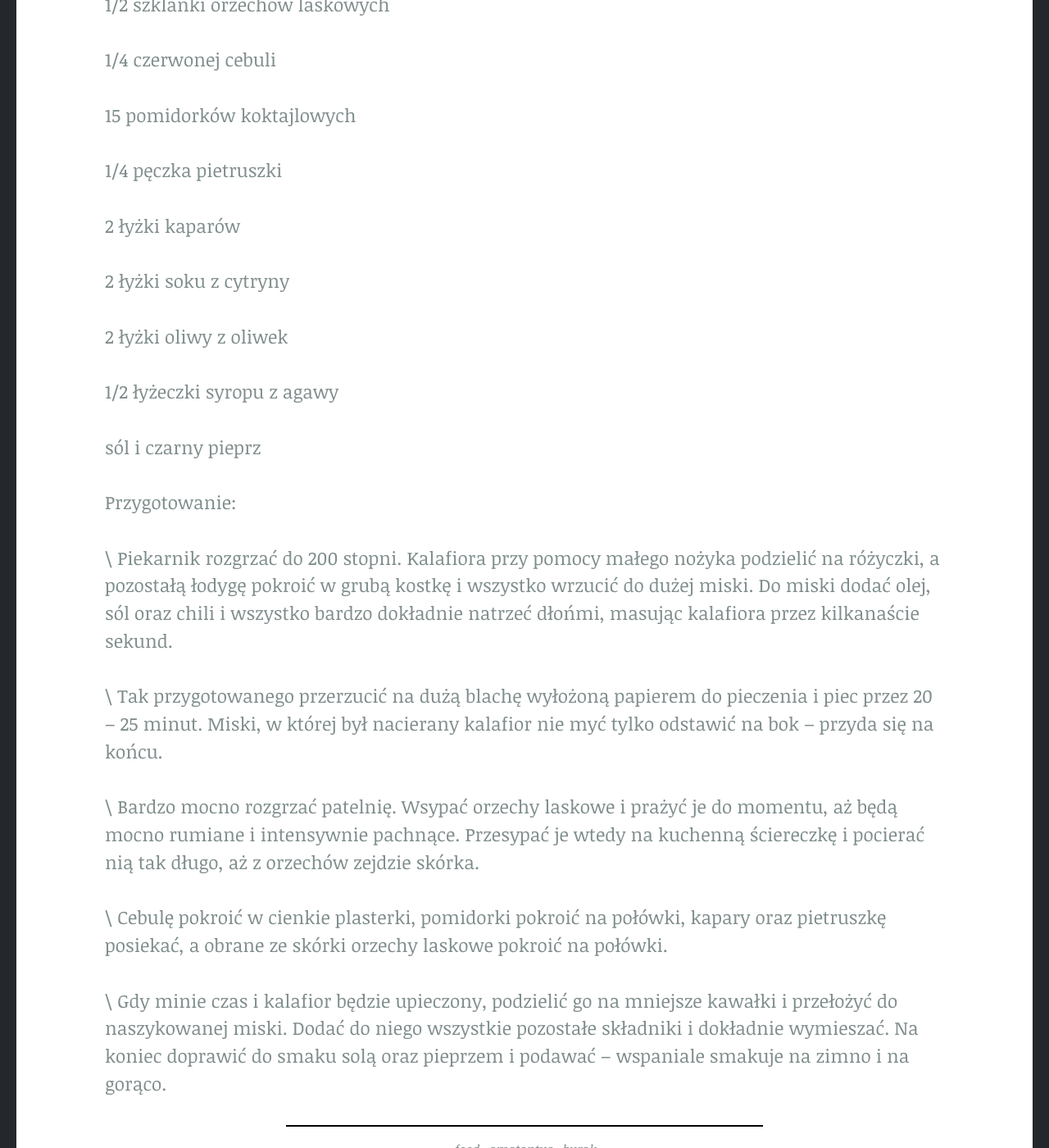
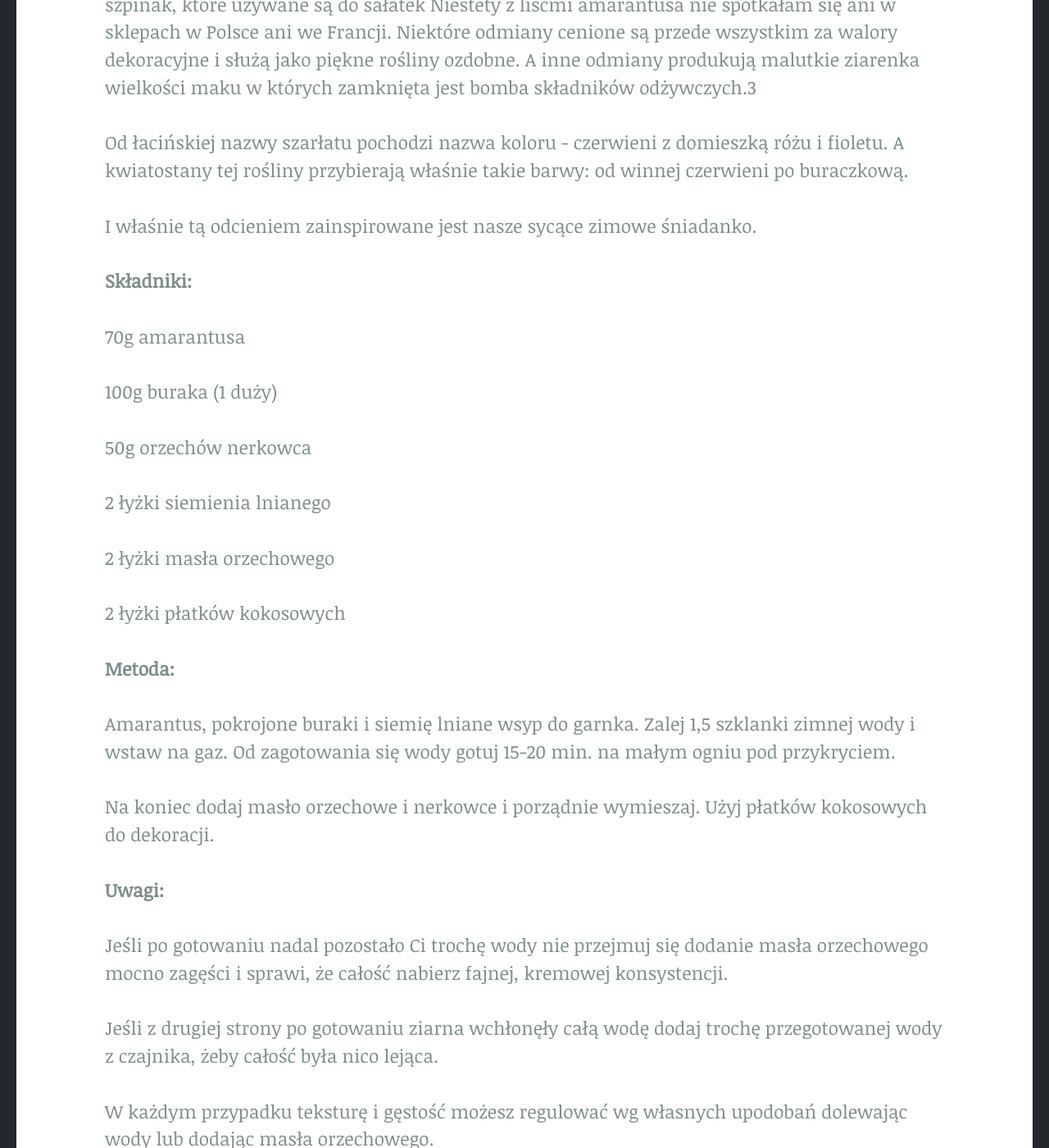
Before and after one commit to Re-git/luna-studio-page, a Jekyll site: the page built from _posts/2019-03-27-amarantus-z-burakiem.md, in a window 1280 px wide and 1400 px high, scrolled down 1130 px. Shown: the whole window at 82% size. Built offline with Jekyll 4.4.1, drawn with Linux system fonts in a browser that asks for light colours; some of the changed text lies outside the part shown.

Commit message:
Update Post “2019-03-27-amarantus-z-burakiem”

```diff
--- a/_posts/2019-03-27-amarantus-z-burakiem.md
+++ b/_posts/2019-03-27-amarantus-z-burakiem.md
@@ -2,64 +2,60 @@
 layout: post
 title: Amarantus z burakiem
 date: 2019-03-27T10:58:48.781Z
-feature_image: /assets/uploads/maxresdefault.jpg
+feature_image: /assets/uploads/36616917_663595960651364_5806115946703618048_n.jpg
 feature_text: ''
 categories: 'food, amatantus, burak'
 ---
-Pieczony kalafior z orzechami
+Amarantus zwany też szarłatem jest jednym z najstarszych uprawianych ziaren. Był podstawowym pożywieniem ludów Ameryki Środkowej. Majowie, Aztekowie i Inkowie wierzyli w jego magiczne właściwości i wykorzystywali w obrzędach religijnych. Z tego też powodu wraz z podbojem Ameryki przez Hiszpanów jego uprawa została zakazana a niesubordynacja była surowo karana. Więc od XV w. amarantus był dziko rosnącym rośliną dzięki czemu ziano to dotrwało do naszych czasów praktycznie w niezmienionej formie genetycznej i jest uważane za najmniej zmodyfikowane ziarno.1
 
 
 
-\    Czas przygotowania: do 45 minut
+Jest wspaniałym rozwiązaniem dla osób uczulonych na zboża lub nietolerujących glutenu.
+
+Na zachętę można dodać, że roślin bardzo nie lubi pestycydów stąd siłą rzeczy jej uprawa jest bardzo naturalna z użyciem organicznych nawozów2
 
 
 
-Składniki na 3 - 4 porcje:
+Jest wiele gatunków tej rośliny, niektóre hodowane są dla ich liści przypominających nieco szpinak, które używane są do sałatek Niestety z liśćmi amarantusa nie spotkałam się ani w sklepach w Polsce ani we Francji. Niektóre odmiany cenione są przede wszystkim za walory dekoracyjne i służą jako piękne rośliny ozdobne. A inne odmiany produkują malutkie ziarenka wielkości maku w których zamknięta jest bomba składników odżywczych.3
 
 
 
-1 kalafior
+Od łacińskiej nazwy szarłatu pochodzi nazwa koloru - czerwieni z domieszką różu i fioletu. A kwiatostany tej rośliny przybierają właśnie takie barwy: od winnej czerwieni po buraczkową.
 
-2 – 3 łyżki oleju, z pestek winogron lub innego jak do smażenia
-
-1/4 łyżeczki płatków chili
-
-1/4 łyżeczki soli
+I właśnie tą odcieniem zainspirowane jest nasze sycące zimowe śniadanko.
 
 
 
-1/2 szklanki orzechów laskowych
+**Składniki:**
+
+70g amarantusa
+
+100g buraka (1 duży)
+
+50g orzechów nerkowca
+
+2 łyżki siemienia lnianego
+
+2 łyżki masła orzechowego
+
+2 łyżki płatków kokosowych
+
+**Metoda:**
+
+Amarantus, pokrojone buraki i siemię lniane wsyp do garnka. Zalej 1,5 szklanki zimnej wody i wstaw na gaz. Od zagotowania się wody gotuj 15-20 min. na małym ogniu pod przykryciem.
+
+Na koniec dodaj masło orzechowe i nerkowce i porządnie wymieszaj. Użyj płatków kokosowych do dekoracji.
 
 
 
-1/4 czerwonej cebuli
+**Uwagi:**
 
-15 pomidorków koktajlowych
+Jeśli po gotowaniu nadal pozostało Ci trochę wody nie przejmuj się dodanie masła orzechowego mocno zagęści i sprawi, że całość nabierz fajnej, kremowej konsystencji.
 
-1/4 pęczka pietruszki
+Jeśli z drugiej strony po gotowaniu ziarna wchłonęły całą wodę dodaj trochę przegotowanej wody z czajnika, żeby całość była nico lejąca.
 
-2 łyżki kaparów
+W każdym przypadku teksturę i gęstość możesz regulować wg własnych upodobań dolewając wody lub dodając masła orzechowego.
 
 
 
-2 łyżki soku z cytryny
-
-2 łyżki oliwy z oliwek
-
-1/2 łyżeczki syropu z agawy
-
-sól i czarny pieprz
-
-Przygotowanie:
-
-
-
-\    Piekarnik rozgrzać do 200 stopni. Kalafiora przy pomocy małego nożyka podzielić na różyczki, a pozostałą łodygę pokroić w grubą kostkę i wszystko wrzucić do dużej miski. Do miski dodać olej, sól oraz chili i wszystko bardzo dokładnie natrzeć dłońmi, masując kalafiora przez kilkanaście sekund.
-
-\    Tak przygotowanego przerzucić na dużą blachę wyłożoną papierem do pieczenia i piec przez 20 – 25 minut. Miski, w której był nacierany kalafior nie myć tylko odstawić na bok – przyda się na końcu.
-
-\    Bardzo mocno rozgrzać patelnię. Wsypać orzechy laskowe i prażyć je do momentu, aż będą mocno rumiane i intensywnie pachnące. Przesypać je wtedy na kuchenną ściereczkę i pocierać nią tak długo, aż z orzechów zejdzie skórka.
-
-\    Cebulę pokroić w cienkie plasterki, pomidorki pokroić na połówki, kapary oraz pietruszkę posiekać, a obrane ze skórki orzechy laskowe pokroić na połówki.
-
-\    Gdy minie czas i kalafior będzie upieczony, podzielić go na mniejsze kawałki i przełożyć do naszykowanej miski. Dodać do niego wszystkie pozostałe składniki i dokładnie wymieszać. Na koniec doprawić do smaku solą oraz pieprzem i podawać – wspaniale smakuje na zimno i na gorąco.
+Smacznego!
```
